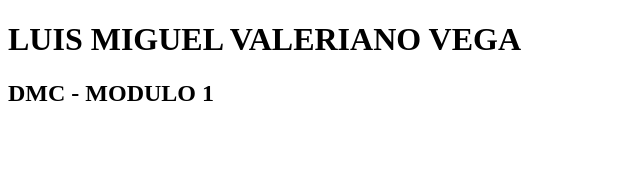
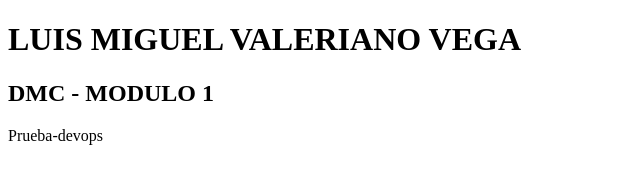
Before and after one commit to LuisMiWorkHard/prueba-devops, a plain HTML site: page index.html in a window 1280 px wide. Shown: the whole page, without its empty margins (0-640 px from the left). Drawn offline with Linux system fonts and the light colour scheme.

Commit message:
PROJ-4- Se sube index

```diff
--- a/index.html
+++ b/index.html
@@ -11,5 +11,6 @@
  <body>
     <h1>LUIS MIGUEL VALERIANO VEGA</h1>
     <h2>DMC - MODULO 1</h2>
+    <p>Prueba-devops</p>
  </body>
 </html>
```
